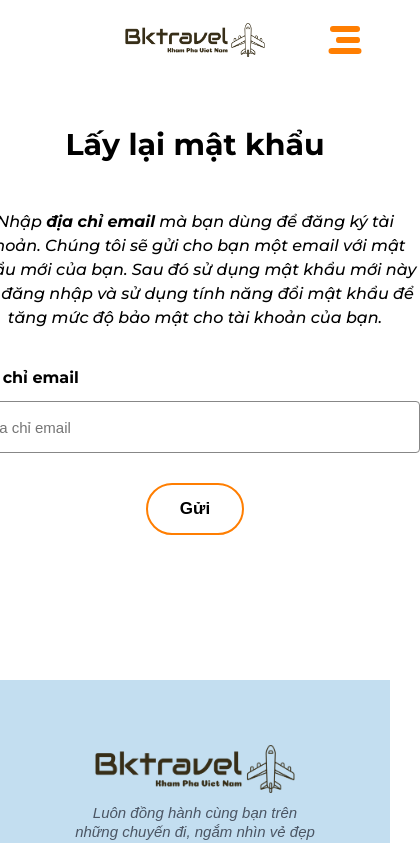
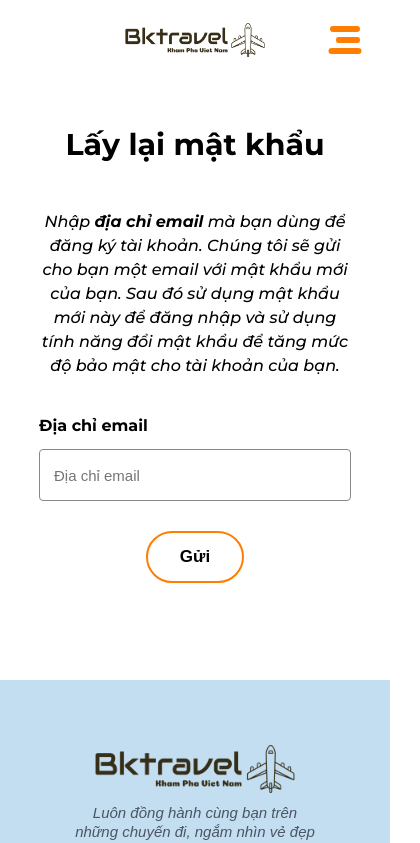
Before and after one commit to Aresky-T/GR1_DB_TRAVEL, a React (Create React App) app in the folder frontend/: page /forgot-password in a window 390 px wide. Shown: the top 843 px of the page, 420 px wide, since content can reach past the window. Built offline with nearby package versions, Linux system fonts and the light colour scheme; a web font is replaced by a local one.

Commit message:
update responsive of forgot password page

```diff
--- a/frontend/src/styles/global/_forgot_password.scss
+++ b/frontend/src/styles/global/_forgot_password.scss
@@ -47,7 +47,7 @@
         box-sizing: border-box;
         border: 1px solid #878787;
         outline: none;
-        transition: all .2s linear;
+        transition: all 0.2s linear;
         font-size: 15px;
         font-weight: 500;
         color: #4a4a4a;
@@ -79,7 +79,7 @@
         background-color: #fff;
         color: #000;
         cursor: pointer;
-        transition: background-color .1s ease-in-out;
+        transition: background-color 0.1s ease-in-out;
 
         &:hover {
           background-color: var(--primary-color);
@@ -96,3 +96,11 @@
     }
   }
 }
+
+@media screen and (max-width: 420px) {
+  .forgot-password-container {
+    .forgot-password--main {
+      min-width: unset;
+    }
+  }
+}
```
